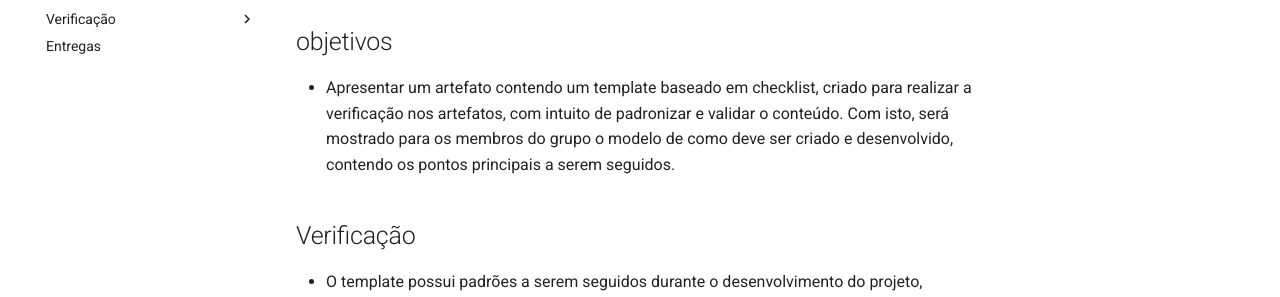
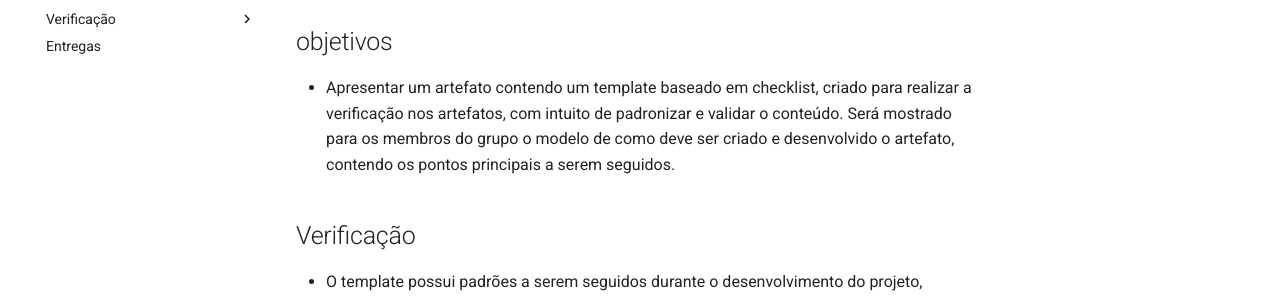
Before and after one commit to Interacao-Humano-Computador/2023.1-ISSNet, an MkDocs documentation site: the page built from gitpages/docs/verificacao/grupo-8/modelodeverificação.md, in a window 1280 px wide and 900 px high. Shown: the part 272-569 px from the top of the window. Built offline with MkDocs 1.6.1 and Material for MkDocs 9.7.7, drawn with Linux system fonts in a browser that asks for light colours; comment, search, counter and statistics services are not loaded.

Commit message:
Update modelodeverificação.md

```diff
--- a/gitpages/docs/verificacao/grupo-8/modelodeverificação.md
+++ b/gitpages/docs/verificacao/grupo-8/modelodeverificação.md
@@ -2,7 +2,7 @@
 - Breve descrição do que será apresentado no documento.
 
 ##	objetivos
-- Apresentar um artefato contendo um template baseado em checklist, criado para realizar a verificação nos artefatos, com intuito de padronizar e validar o conteúdo. Com isto, será mostrado para os membros do grupo o modelo de como deve ser criado e desenvolvido, contendo os pontos principais a serem seguidos.
+- Apresentar um artefato contendo um template baseado em checklist, criado para realizar a verificação nos artefatos, com intuito de padronizar e validar o conteúdo. Será mostrado para os membros do grupo o modelo de como deve ser criado e desenvolvido o artefato, contendo os pontos principais a serem seguidos.
 
 ##	Verificação
 -  O template possui padrões a serem seguidos durante o desenvolvimento do projeto, aplicando-o tanto a artefatos já existentes com intuito de melhoria quanto para artefatos que ainda serão criados e desenvolvidos.
```
